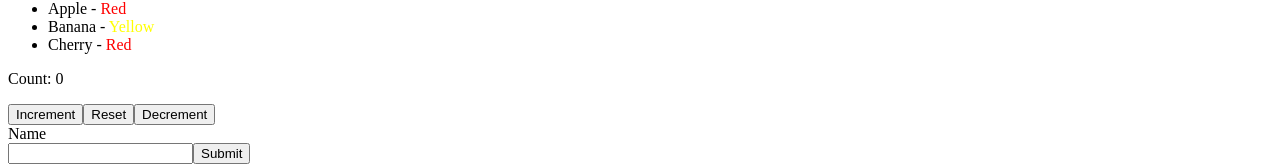
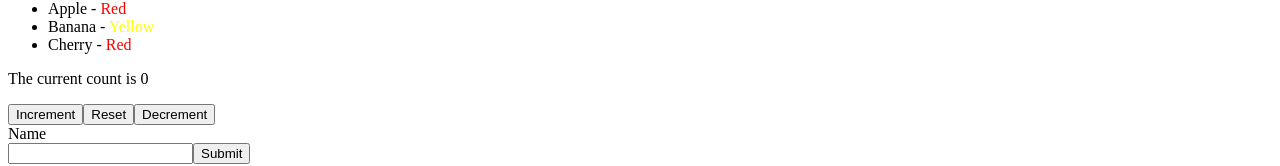
Before and after one commit to harshjhaSparrow/vueJs, a Vue app: page / in a window 1280 px wide. Shown: the part 426-592 px from the top of the page. Built offline with nearby package versions, Linux system fonts and the light colour scheme.

Commit message:
Updated Code

```diff
--- a/src/App.vue
+++ b/src/App.vue
@@ -20,9 +20,14 @@ const computedStyles = computed(() => ({
   fontSize: isLarge.value ? "24px" : "16px",
 }));
 
+const count = ref(0);
+
+// Computed property to format the count value
+const formattedCount = computed(() => {
+  return `The current count is ${count.value}`;
+});
+
 const class2 = ref("highlighted"); // This should be a class name as a string
-
-const count = ref(0);
 
 // Method to increase the count
 const increment = () => {
@@ -104,7 +109,8 @@ const fruits = ref([
   </div>
 
   <div>
-    <p>Count: {{ count }}</p>
+    <!-- Using computed property to display formatted count -->
+    <p>{{ formattedCount }}</p>
     <button @click="increment">Increment</button>
     <button @click="reset">Reset</button>
     <button @click="decrement">Decrement</button>
```
